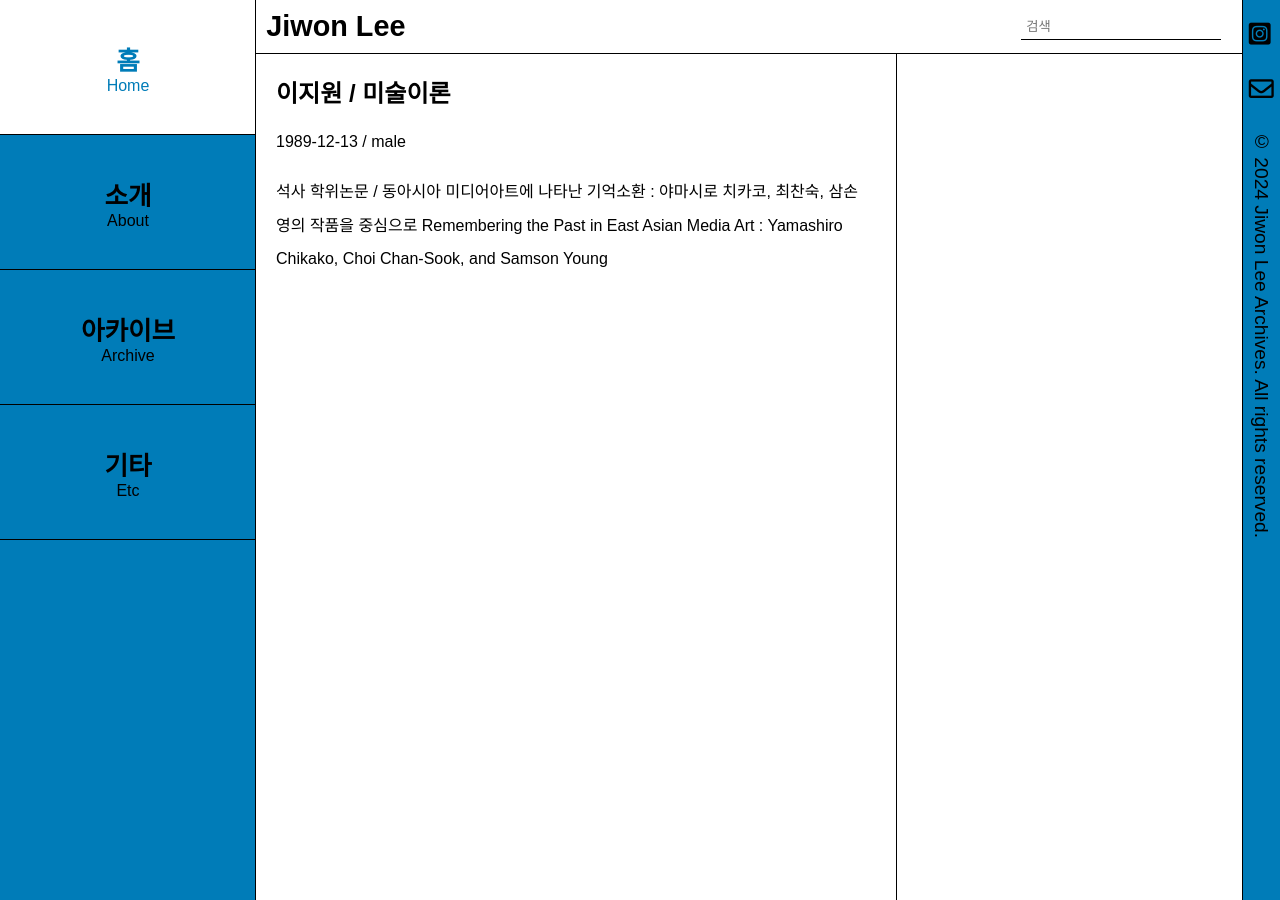
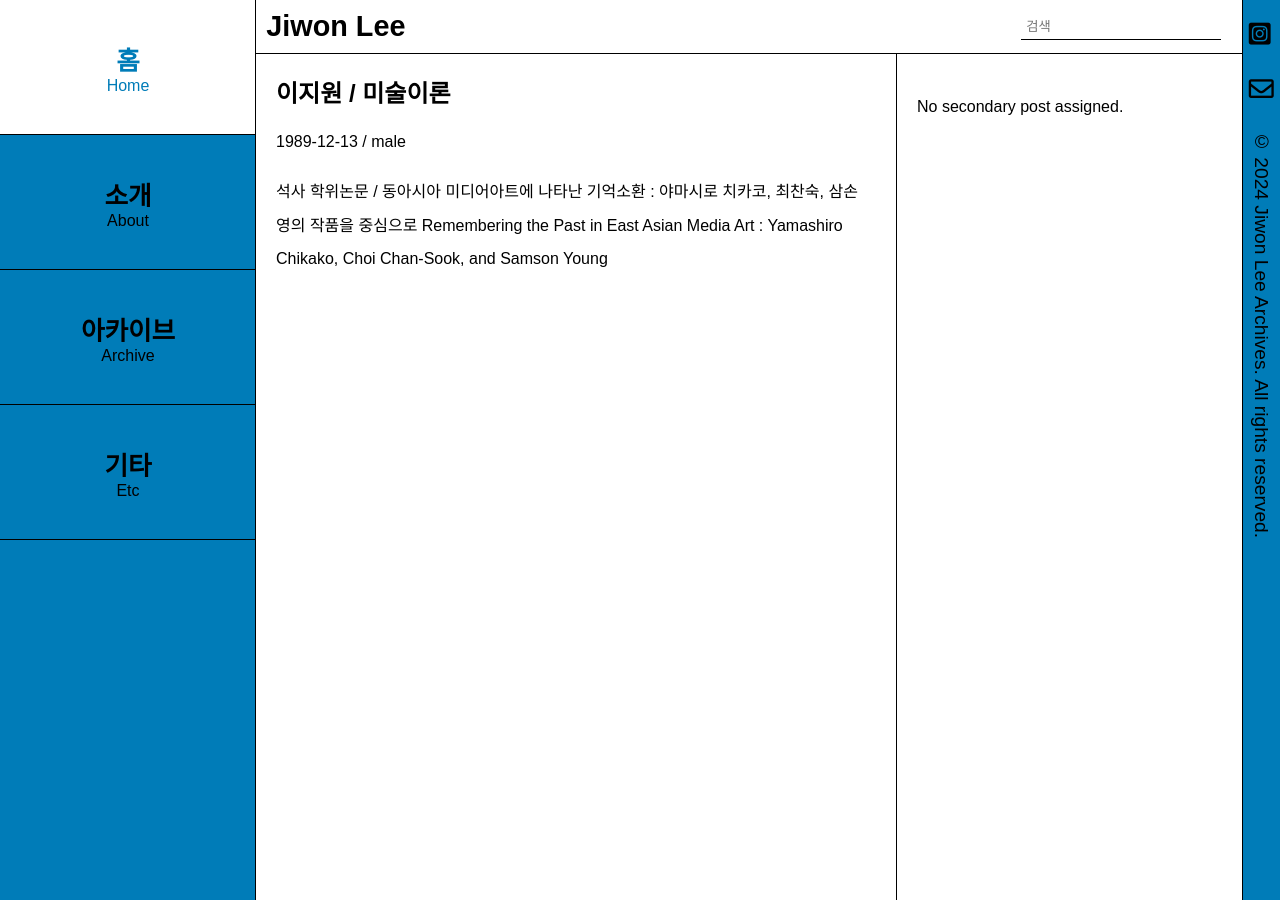
Before and after one commit to LfayeJ/archives, a Jekyll site: the page built from about.md, in a window 1280 px wide and 900 px high. Built offline with Jekyll 4.4.1, drawn with Linux system fonts in a browser that asks for light colours; some web fonts are replaced.

Commit message:
Update default.html

```diff
--- a/_layouts/default.html
+++ b/_layouts/default.html
@@ -26,11 +26,16 @@
             </main>
             <section class="secondary-content">
                   {% if page.secondary_post %}
+        <p>Secondary post path: {{ page.secondary_post }}</p>
         {% assign secondary_post = site.posts | where: "path", page.secondary_post | first %}
         {% if secondary_post %}
             <h2>{{ secondary_post.title }}</h2>
             {{ secondary_post.content | markdownify }}
+        {% else %}
+            <p>Secondary post not found.</p>
         {% endif %}
+    {% else %}
+        <p>No secondary post assigned.</p>
     {% endif %}
             </section>
     </div>
```
Lines whose indentation alone changed are shown as unchanged.
